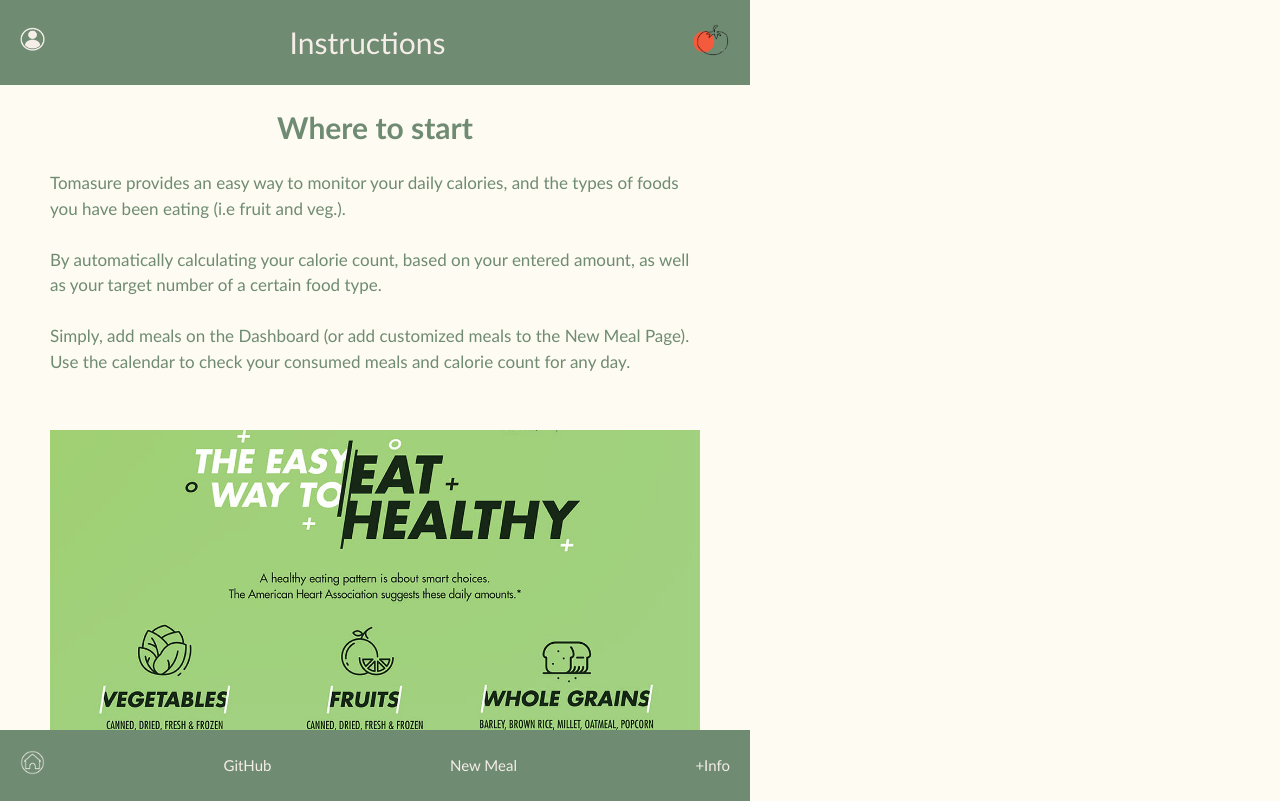
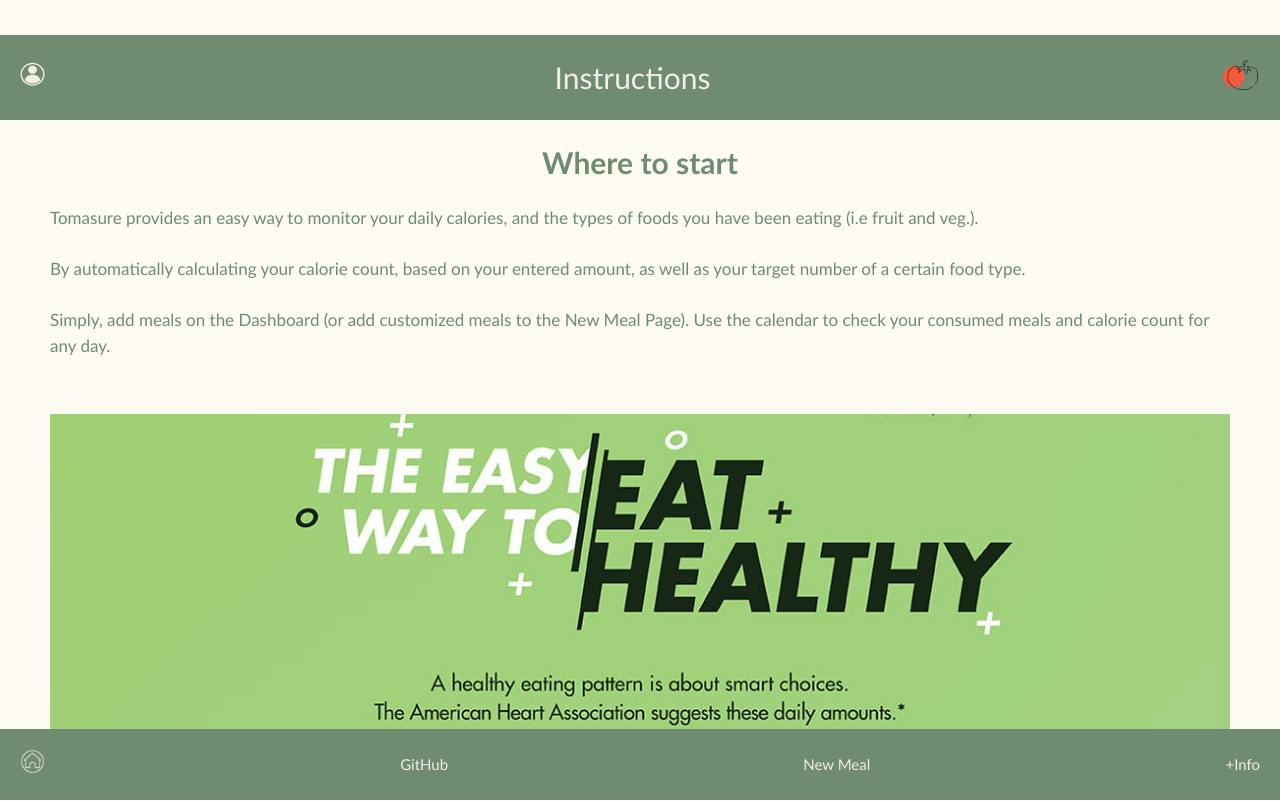
Before and after one commit to zomgbat/Project-2-React-Application, a React (Vite) app: page /info in a window 1280 px wide. Built offline with nearby package versions, Linux system fonts and the light colour scheme.

Commit message:
first draft

```diff
--- a/src/Pages/AboutPage.jsx
+++ b/src/Pages/AboutPage.jsx
@@ -8,7 +8,7 @@ function AboutPage() {
         by providing you with a free app. to assist on your nutritional health journey.
       </p>
       <p>
-        We hope you enjoy using and that it helps you achieve your goals. As newbies to web development, we had a great time creating it!
+        We hope that it helps you achieve your goals and you enjoy using it. As newbies to web development, we had a great time creating it!
       </p>
 
       {/*<p>
@@ -24,7 +24,7 @@ function AboutPage() {
         {/* <h5> Member 1 : </h5> */}
         <h5><u>Gavin Alexander</u> </h5>
         <p>
-          Gavin is a talented and creative writer who loves football, from Ayr, Scotland. He will use to app. to make sure he eats enough fruit and vegetables.
+          Gavin is a talented and creative writer who loves football, from Ayr, Scotland. He will use the app. to make sure he eats enough fruit and vegetables.
 
 
         </p>
@@ -53,7 +53,7 @@ function AboutPage() {
           Kumar has many years experience as a video game designer.
 
 
-          From Barcelona, Spain, he loves testing and playing video games as well as trying cuisines from across the world.
+          From Barcelona, Spain, he loves testing and playing video games, also trying different cuisines from around the world.
         </p>
         <img
           className="developer3-image"
--- a/src/styles/AboutPage.css
+++ b/src/styles/AboutPage.css
@@ -4,7 +4,7 @@
   align-items: center;
   justify-content: space-between;
   flex-direction: column;
-    width: auto;
+    max-width: auto;
     font-size: 17px;
     padding: 20px;
     margin: 15px;
--- a/src/styles/Footer.css
+++ b/src/styles/Footer.css
@@ -1,5 +1,5 @@
 .footer {
-    position: relative;
+    position: absolute;   /* :relative fixes the DayCardPage but affects the UI of others */
     display: flex;
     flex-direction: row;
     align-items: center;
--- a/src/styles/Info.css
+++ b/src/styles/Info.css
@@ -1,6 +1,6 @@
 
 .infoPageContainer {
-    max-width: 750px; /* Maximum width */
+    max-width: auto; /* Maximum width */
     padding: 20px; /* Add some padding inside the container */
     display: flex; /* Using flexbox to arrange child elements */
     flex-wrap: wrap; /* Allow items to wrap if not enough space */
```
